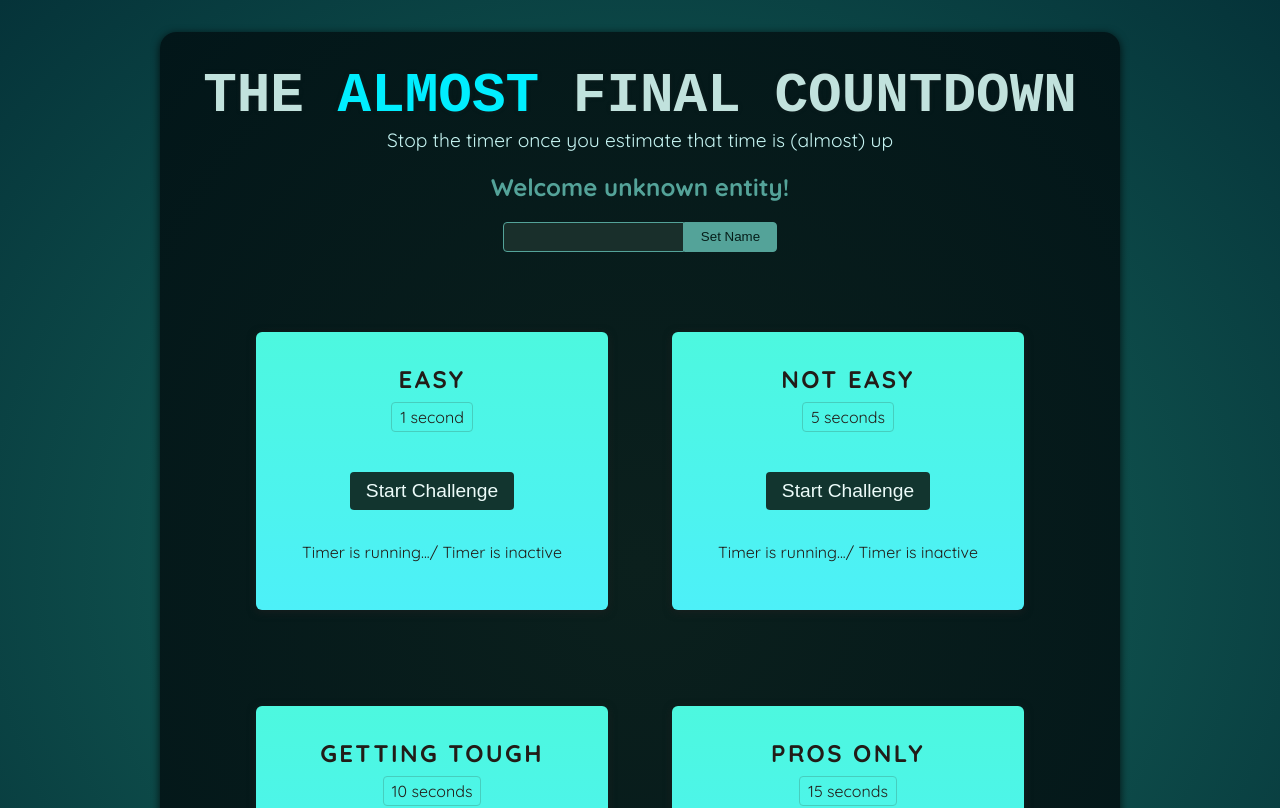
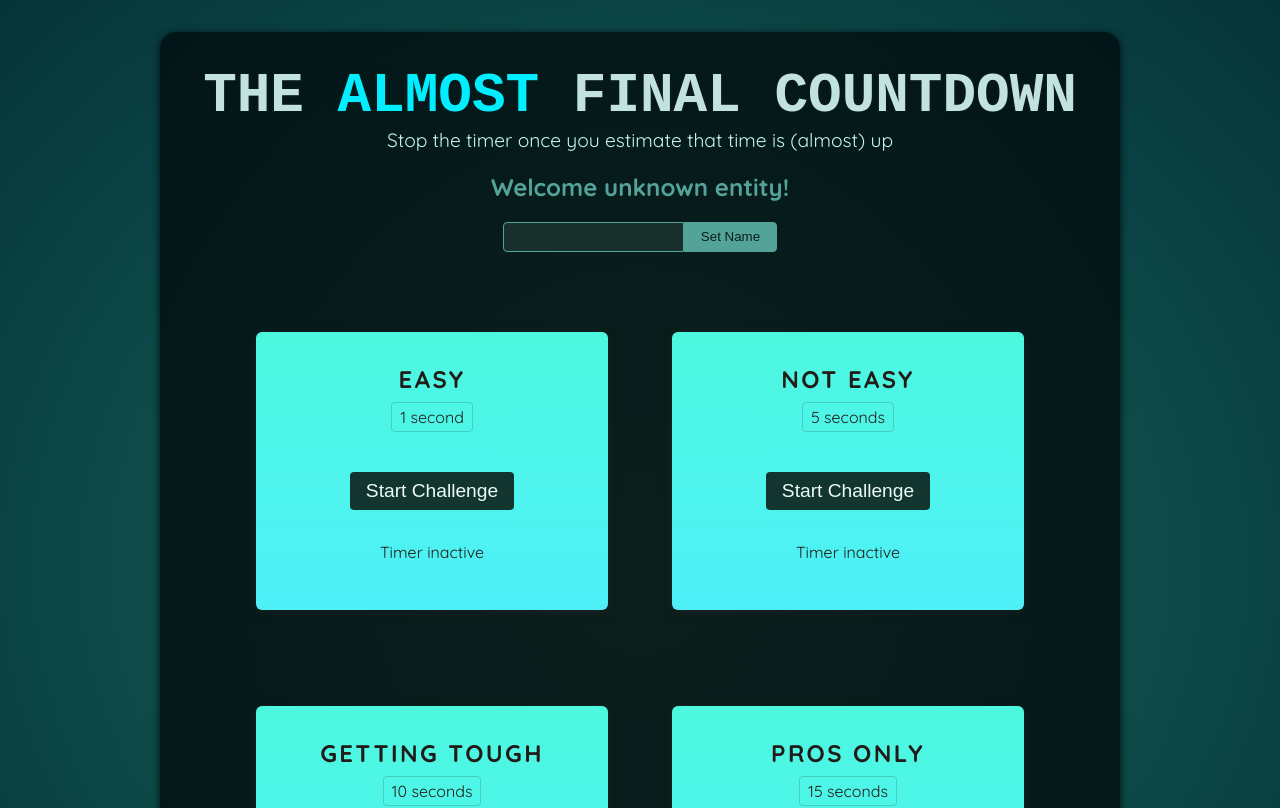
Before and after one commit to Deepte01/Countdown-Game-React, a React (Vite) app: page / in a window 1280 px wide. Shown: the top 808 px of the page. Built offline with nearby package versions, Linux system fonts and the light colour scheme; a web font is replaced by a local one.

Commit message:
dynamically update UI based on timer status

```diff
--- a/src/components/TimerChallenge.jsx
+++ b/src/components/TimerChallenge.jsx
@@ -1,16 +1,29 @@
+import { useState } from "react";
+
 export default function TimerChallenge({title, targetTime}){
+    const [timerExpired, setTimerExpired] = useState(false);
+    const [timerStarted, setTimerStarted] = useState(false);
+
+    function handleStart(){
+        setTimeout(() => {
+          setTimerExpired(true);
+        }, targetTime * 1000);
+        setTimerStarted(true);
+    }
+
     return (<section className="challenge">
       <h2>{title}</h2>
+      {timerExpired && <p>You Lost!</p>}
       <p className="challenge-time">
         {targetTime} second{targetTime >1 ? 's': ''}
       </p>
       <p>
-        <button>
-            Start Challenge
+        <button onClick={handleStart}>
+            {timerStarted ? 'Stop': 'Start'} Challenge
         </button>
       </p>
-      <p className="">
-         Timer is running.../ Timer is inactive
+      <p className={timerStarted ? 'active' : undefined}>
+         {timerStarted ? 'Time is running...': 'Timer inactive'}
       </p>
     </section>);
 }
```
